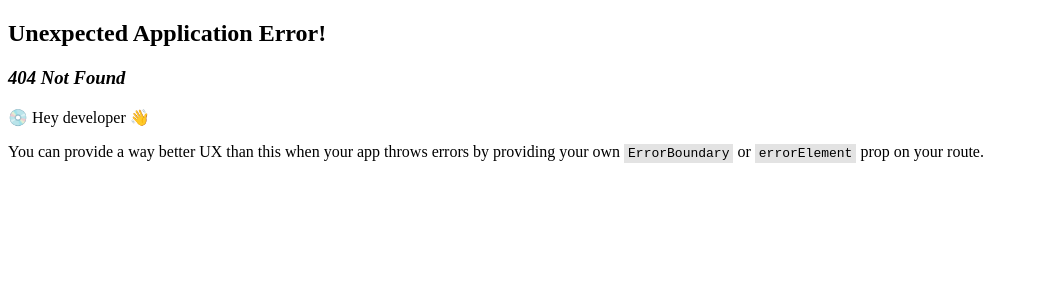
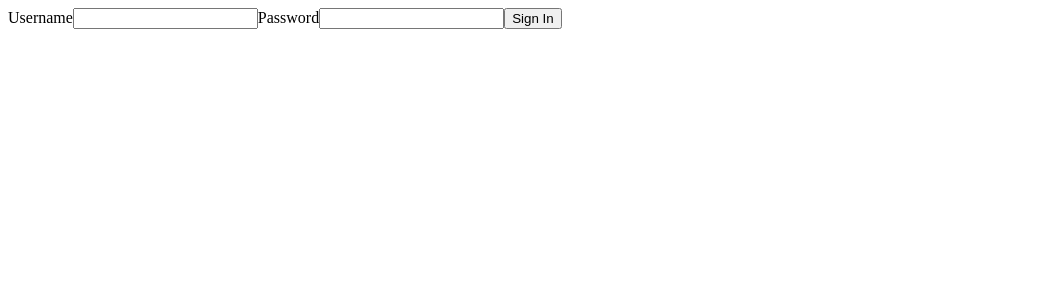
Before and after one commit to daviddzxy/MicroBlog, a React (Vite) app in the folder frontend/: page /signin in a window 1280 px wide. Before the commit this address had no page. Shown: the top 300 px of the page, without its empty margins (0-1039 px from the left). Built offline with nearby package versions, Linux system fonts and the light colour scheme.

Commit message:
Implement frontend login

```diff
--- a/frontend/src/components/Landing.tsx
+++ b/frontend/src/components/Landing.tsx
@@ -5,6 +5,7 @@ const Landing = () => {
         <div>
             <h1>MicroBlog</h1>
             <Link to={"signup"}>Sign up</Link>
+            <Link to={"signin"}>Sign in</Link>
         </div>
     )
 }
--- /dev/null
+++ b/frontend/src/components/SignIn.tsx
@@ -0,0 +1,40 @@
+import {setUserName, setPassword, setErrorMessage} from "../store/signInSlice.ts";
+import {useAppDispatch, useAppSelector} from "../hooks.ts";
+import React from "react";
+import services from "../services.ts";
+import axios, {AxiosResponse} from "axios";
+
+const SignUp = () => {
+  const userName = useAppSelector(state => state.signIn.userName)
+  const password = useAppSelector(state => state.signIn.password)
+  const errorMessage = useAppSelector(state => state.signIn.errorMessage)
+
+  const submitSignIn = async (event: React.FormEvent<HTMLFormElement>) => {
+    event.preventDefault()
+    try {
+      const response: AxiosResponse<{access_token: string}> = await services.signIn(userName, password)
+      localStorage.setItem("access_token", response.data.access_token)
+    } catch (e) {
+      if (axios.isAxiosError(e)) {
+        console.log(e)
+        if (e.response?.data.detail) {dispatch(setErrorMessage(e.response.data.detail))}
+      }
+   }
+  }
+
+  const dispatch = useAppDispatch()
+  return (
+    <div>
+      <form onSubmit={submitSignIn}>
+        <label htmlFor="input">Username</label>
+        <input id="input" onChange={(event) => dispatch(setUserName(event.target.value))} value={userName}/>
+        <label htmlFor="password">Password</label>
+        <input id="password" type="password" onChange={(event) => dispatch(setPassword(event.target.value))} value={password}/>
+        <button type="submit">Sign In</button>
+        {errorMessage !== null && <p>{errorMessage}</p> }
+      </form>
+    </div>
+  )
+}
+
+export default SignUp
--- a/frontend/src/router.tsx
+++ b/frontend/src/router.tsx
@@ -1,6 +1,7 @@
 import {createBrowserRouter} from "react-router-dom";
 import Landing from "./components/Landing.tsx";
 import SignUp from "./components/SignUp.tsx";
+import SignIn from "./components/SignIn.tsx";
 
 const router = createBrowserRouter([
     {
@@ -10,6 +11,10 @@ const router = createBrowserRouter([
     {
         path: "/signup",
         element: <SignUp/>
+    },
+    {
+        path: "/signin",
+        element: <SignIn/>
     }
 ]);
 
--- a/frontend/src/services.ts
+++ b/frontend/src/services.ts
@@ -1,8 +1,15 @@
 import axios from "axios";
 
-const url = "http://localhost:8000/operations/sign-up"
+const baseUrl = "http://localhost:8000"
+const signUpUrl = "/operations/sign-up"
+const signInUrl = "/operations/sign-in"
+
 export const signUp = async (userName: string, password: string)=> {
-    await axios.post(url, {userName: userName, password: password})
+    await axios.post(baseUrl + signUpUrl, {userName: userName, password: password})
 }
 
-export default {signUp}
+export const signIn = async (userName: string, password: string) => {
+    return axios.post(baseUrl + signInUrl, {username: userName, password: password})
+}
+
+export default {signUp, signIn}
--- /dev/null
+++ b/frontend/src/store/signInSlice.ts
@@ -0,0 +1,34 @@
+import {createSlice, PayloadAction} from "@reduxjs/toolkit";
+
+
+interface signInState {
+  userName: string
+  password: string
+  errorMessage: string | null
+}
+
+const initialSignInState: signInState = {
+  userName: "",
+  password: "",
+  errorMessage: null
+}
+
+export const signInSlice = createSlice(
+  {
+    name: "signIn",
+    initialState: initialSignInState,
+    reducers: {
+      setUserName: (state: signInState, action: PayloadAction<string>) => {
+        state.userName = action.payload
+      },
+      setPassword: (state: signInState, action: PayloadAction<string>) => {
+        state.password = action.payload
+      },
+      setErrorMessage: (state: signInState, action: PayloadAction<string>) => {
+        state.errorMessage = action.payload
+      }
+    }
+  }
+)
+
+export const {setUserName, setPassword, setErrorMessage} = signInSlice.actions
--- a/frontend/src/store/store.ts
+++ b/frontend/src/store/store.ts
@@ -1,9 +1,11 @@
 import { configureStore } from '@reduxjs/toolkit'
 import {signUpSlice} from "./signUpSlice.ts";
+import {signInSlice} from "./signInSlice.ts";
 
 export const store = configureStore({
   reducer: {
-    signUp: signUpSlice.reducer
+    signUp: signUpSlice.reducer,
+    signIn: signInSlice.reducer
   },
 })
 
```
